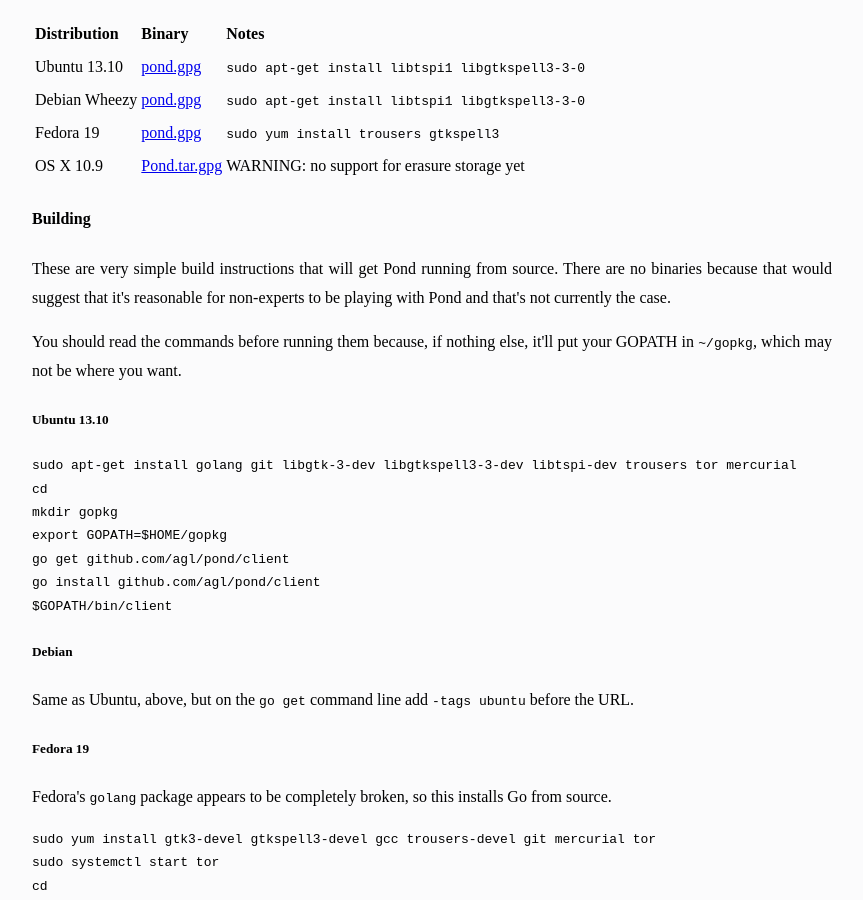
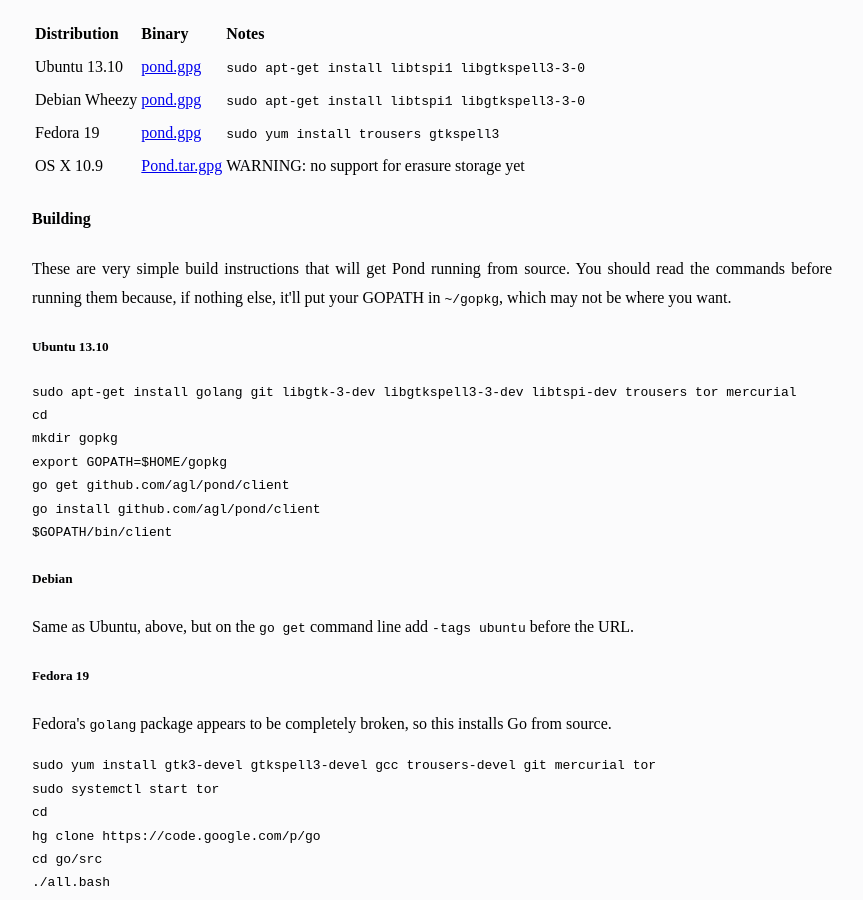
Before and after one commit to agl/pond, a Jekyll site: the page built from doc/index.html, in a window 1280 px wide and 900 px high, scrolled down 1001 px. Shown: the whole window, without its empty margins (208-1071 px from the left). Built offline with Jekyll 4.4.1, drawn with Linux system fonts in a browser that asks for light colours; some web fonts are replaced; some of the changed text lies outside the part shown.

Commit message:
Remove remark about binaries not being available.

```diff
--- a/doc/index.html
+++ b/doc/index.html
@@ -43,9 +43,7 @@ title: Pond
 
 <h4>Building</h4>
 
-<p>These are very simple build instructions that will get Pond running from source. There are no binaries because that would suggest that it's reasonable for non-experts to be playing with Pond and that's not currently the case.</p>
-
-<p>You should read the commands before running them because, if nothing else, it'll put your GOPATH in <tt>~/gopkg</tt>, which may not be where you want.</p>
+<p>These are very simple build instructions that will get Pond running from source. You should read the commands before running them because, if nothing else, it'll put your GOPATH in <tt>~/gopkg</tt>, which may not be where you want.</p>
 
 <h5>Ubuntu 13.10</h5>
 
```
Also changed, not shown: other parts of doc/index.html (+1 -1 lines).
